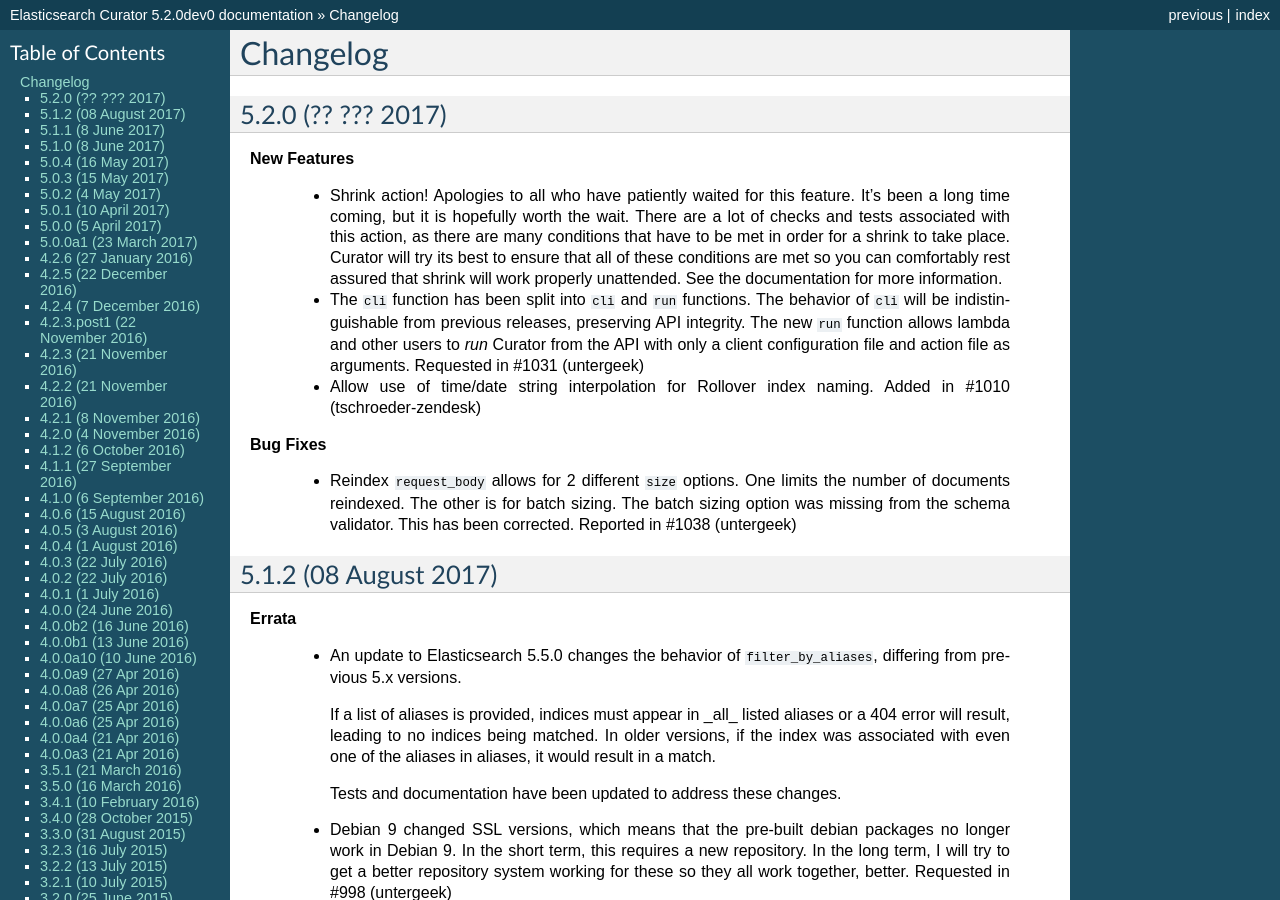
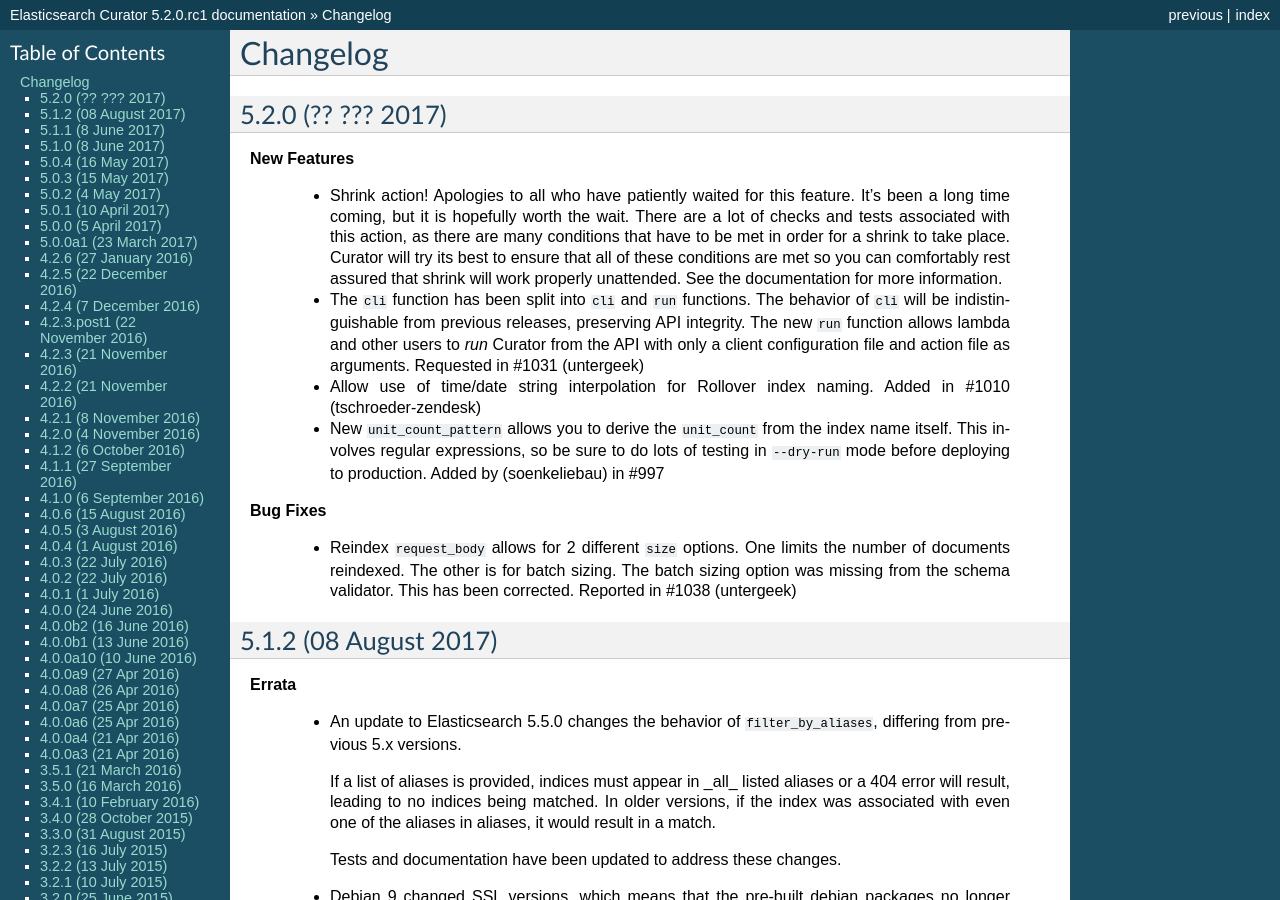
Before and after one commit to elastic/curator, a Sphinx documentation site: the page built from docs/Changelog.rst, in a window 1280 px wide and 900 px high. Built offline with Sphinx 7.4.7, drawn with Linux system fonts in a browser that asks for light colours; some of the changed text lies outside the part shown.

Commit message:
Doc fixes for asciidoc and rST
Add missing contributors, and bump the version to rc1

```diff
--- a/curator/_version.py
+++ b/curator/_version.py
@@ -1 +1 @@
-__version__ = '5.2.0dev0'
+__version__ = '5.2.0.rc1'
--- a/docs/Changelog.rst
+++ b/docs/Changelog.rst
@@ -22,6 +22,10 @@
     and action file as arguments.  Requested in #1031 (untergeek)
   * Allow use of time/date string interpolation for Rollover index naming.
     Added in #1010 (tschroeder-zendesk)
+  * New ``unit_count_pattern`` allows you to derive the ``unit_count`` from
+    the index name itself.  This involves regular expressions, so be sure to
+    do lots of testing in ``--dry-run`` mode before deploying to production.
+    Added by (soenkeliebau) in #997
 
 **Bug Fixes**
 
```
Also changed, not shown: docs/actionclasses.rst (+26 -5 lines), 5 other files.
